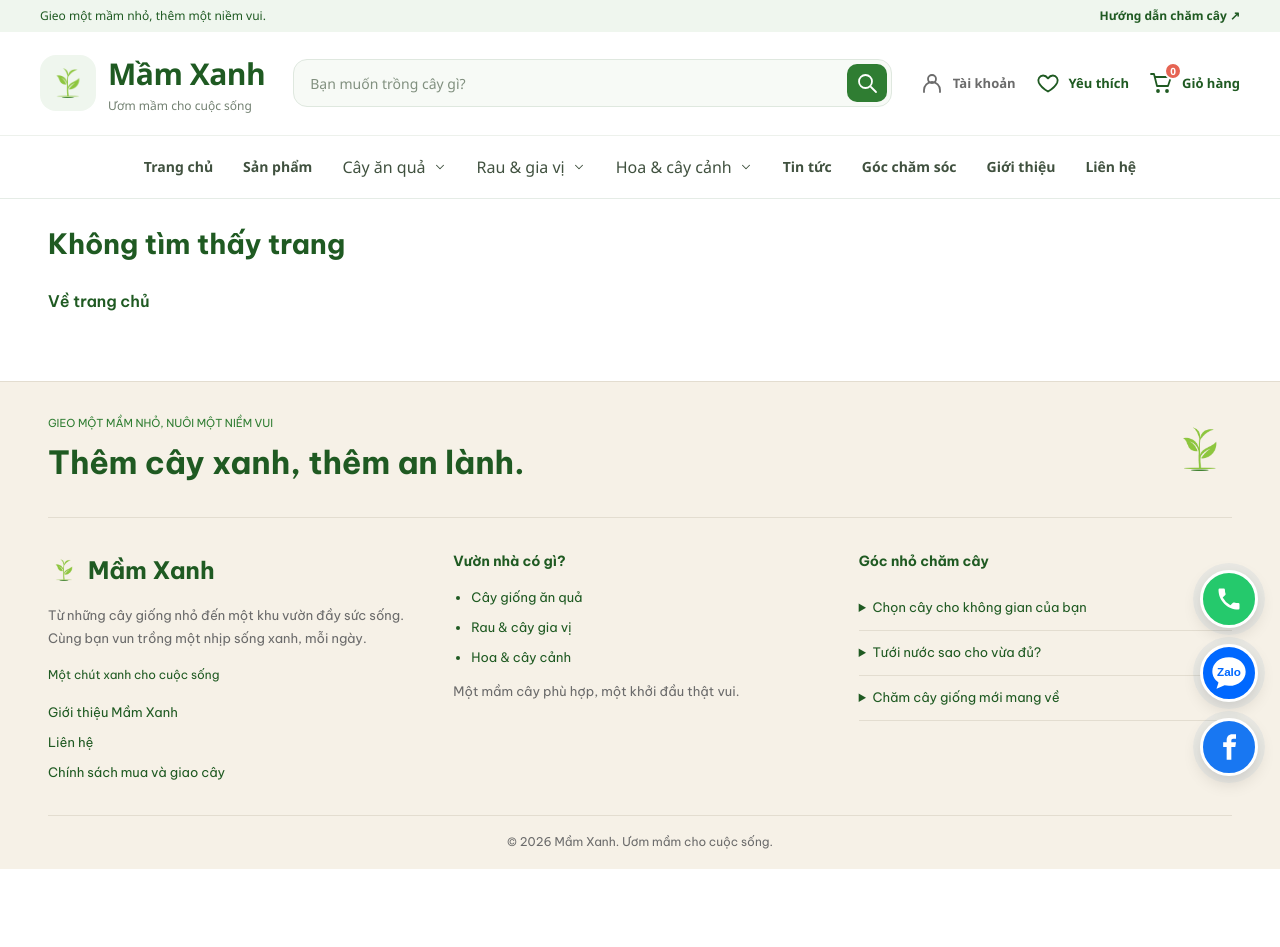
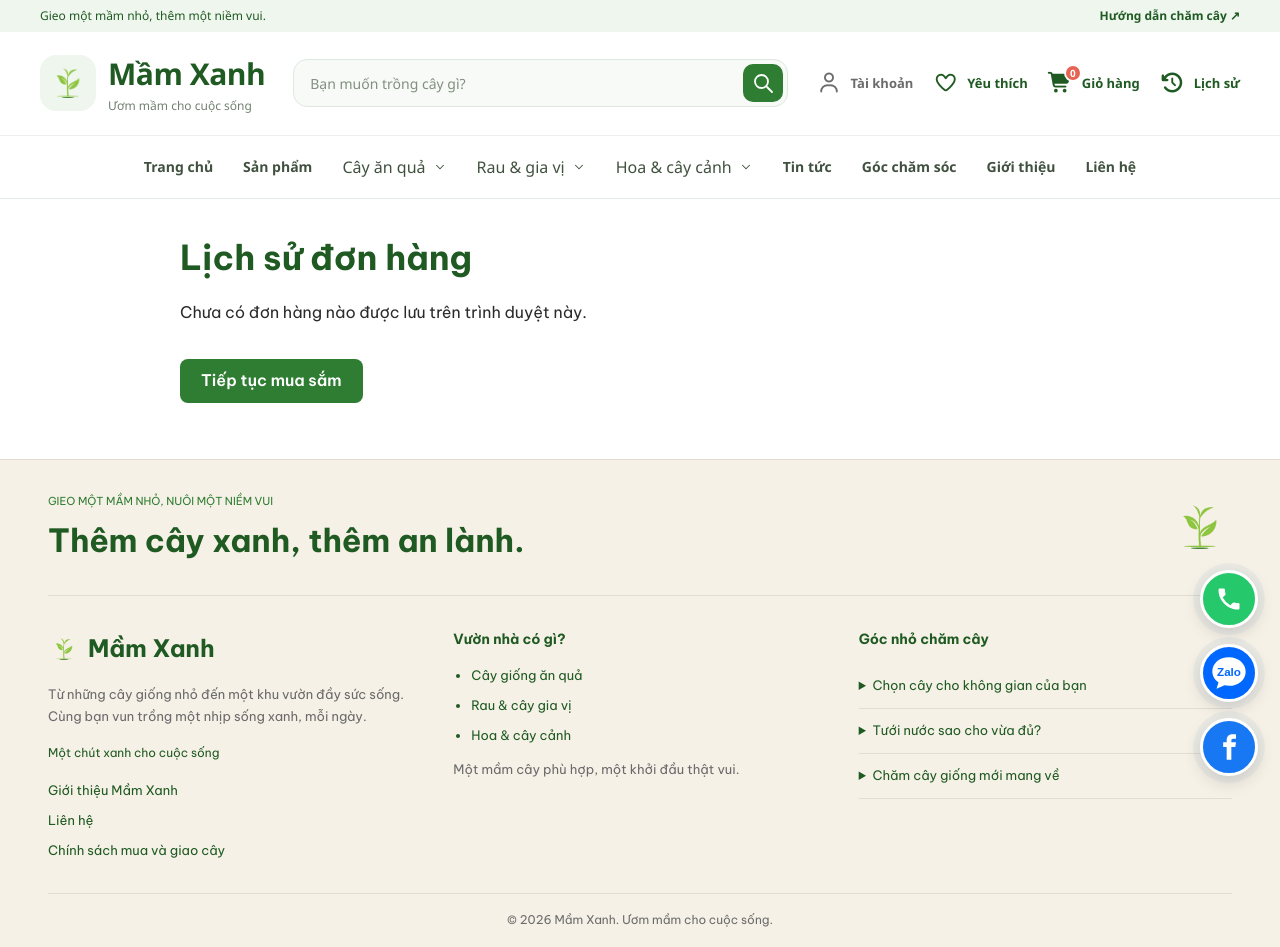
Before and after one commit to pvhNam/Fe_CK, a React (Vite) app: page /lich-su-don-hang in a window 1280 px wide. Before the commit the page ends 869 px from the top, so only its background shows below. Built offline with nearby package versions, Linux system fonts and the light colour scheme.

Commit message:
[ADD]: C17 Hiển thị lịch sử đơn hàng trên cùng trình duyệt ( localStorage )

```diff
--- a/package.json
+++ b/package.json
@@ -12,6 +12,7 @@
     "db:reset": "node -e \"require('fs').copyFileSync('db.seed.json', 'db.json')\""
   },
   "dependencies": {
+    "@fortawesome/fontawesome-free": "^7.3.1",
     "react": "^19.3.1",
     "react-dom": "^19.3.1",
     "react-router-dom": "^6.30.6"
--- a/src/components/Header.tsx
+++ b/src/components/Header.tsx
@@ -203,10 +203,7 @@ function Header() {
                         aria-label="Tài khoản, đăng nhập chưa khả dụng"
                         title="Đăng nhập chưa khả dụng"
                     >
-                        <svg className="header-icon" viewBox="0 0 24 24" aria-hidden="true">
-                            <circle cx="12" cy="8" r="4"/>
-                            <path d="M4 21v-2a8 8 0 0 1 16 0v2"/>
-                        </svg>
+                        <i className="fa-regular fa-user" aria-hidden="true"/>
 
                         <span className="header-action-label">Tài khoản</span>
                     </span>
@@ -216,10 +213,7 @@ function Header() {
                         aria-label={`Cây yêu thích, đã lưu ${favoriteCount} cây`}
                     >
                         <span className="header-cart-icon">
-                            <svg className="header-icon" viewBox="0 0 24 24" aria-hidden="true">
-                                <path
-                                    d="M12 20.5s-7.5-4.6-9.3-9.2C1.5 8 3.6 4.5 7.1 4.5c2 0 3.6 1.1 4.9 2.9 1.3-1.8 2.9-2.9 4.9-2.9 3.5 0 5.6 3.5 4.4 6.8-1.8 4.6-9.3 9.2-9.3 9.2Z"/>
-                            </svg>
+                            <i className="fa-regular fa-heart" aria-hidden="true"/>
 
                             {favoriteCount > 0 && (
                                 <span className="header-cart-count" aria-hidden="true">
@@ -235,19 +229,21 @@ function Header() {
                         to="/gio-hang"
                         aria-label={`Giỏ hàng có ${cartCount} sản phẩm`}
                     >
-            <span className="header-cart-icon">
-              <svg className="header-icon" viewBox="0 0 24 24" aria-hidden="true">
-                <path d="M2 3h3l3 12h11l3-9H6"/>
-                <circle cx="9" cy="20" r="1"/>
-                <circle cx="18" cy="20" r="1"/>
-              </svg>
-
-              <span className="header-cart-count" aria-hidden="true">
-                {cartCount}
-              </span>
-            </span>
+                        <span className="header-cart-icon">
+                            <i className="fa-solid fa-cart-shopping" aria-hidden="true"/>
+                            <span className="header-cart-count" aria-hidden="true">{cartCount}</span>
+                        </span>
 
                         <span className="header-action-label">Giỏ hàng</span>
+                    </NavLink>
+                    <NavLink
+                        className="header-action header-order-history"
+                        to="/lich-su-don-hang"
+                        aria-label="Lịch sử đơn hàng"
+                        title="Lịch sử đơn hàng"
+                    >
+                        <i className="fa-solid fa-clock-rotate-left" aria-hidden="true"/>
+                        <span className="header-action-label">Lịch sử</span>
                     </NavLink>
 
                     <button
--- a/src/components/checkout/CheckoutPaymentMethods.tsx
+++ b/src/components/checkout/CheckoutPaymentMethods.tsx
@@ -8,6 +8,7 @@ import {submitCheckoutOrder} from '../../services/orderService'
 import {clearCheckoutDrafts, readPaymentDraft, writePaymentDraft} from '../../utils/checkoutStorage'
 import type {OnlinePaymentResult, PaymentDraft} from '../../utils/checkoutStorage'
 import {formatVND} from '../../utils/currency'
+import {rememberOrder} from '../../utils/orderHistoryStorage'
 
 type Props = {
     checkoutKey: string
@@ -95,6 +96,7 @@ export default function CheckoutPaymentMethods({checkoutKey, customer, shippingM
                 requestId,
                 requestFingerprint: JSON.stringify([checkoutKey, selected.id]),
             }, Boolean(draft.requestId))
+            const historySaved = result.ok && rememberOrder(result.data.id)
             if (!mounted.current) return
             if (!result.ok) {
                 setOrderError(result.message)
@@ -106,15 +108,15 @@ export default function CheckoutPaymentMethods({checkoutKey, customer, shippingM
                 paymentStatus: order.paymentStatus, onlineResult: order.paymentStatus === 'paid' ? 'success' : null,
             }
             if (!persist(completed)) setDraft(completed)
-            const confirmationUrl = `/don-hang/${order.id}/xac-nhan`
+            const query = new URLSearchParams()
+            if (!historySaved) query.set('loi-lich-su', '1')
             try {
                 clearCart(totals.items)
                 clearCheckoutDrafts()
             } catch {
-                navigate(`${confirmationUrl}?kiem-tra-gio=1`, {replace: true})
-                return
+                query.set('kiem-tra-gio', '1')
             }
-            navigate(confirmationUrl, {replace: true})
+            navigate({pathname: `/don-hang/${order.id}/xac-nhan`, search: query.toString()}, {replace: true})
         } catch {
             setOrderError('Chưa xác nhận được đơn hàng. Vui lòng thử lại.')
         } finally {
--- a/src/main.tsx
+++ b/src/main.tsx
@@ -1,5 +1,6 @@
 import {StrictMode} from 'react'
 import {createRoot} from 'react-dom/client'
+import '@fortawesome/fontawesome-free/css/all.min.css'
 import './style/index.css'
 import App from './App.tsx'
 import CartProvider from './context/CartProvider'
--- /dev/null
+++ b/src/pages/OrderHistoryPage.tsx
@@ -0,0 +1,41 @@
+import {useCallback} from 'react'
+import {Link} from 'react-router-dom'
+import {useApiData} from '../hooks/useApiData'
+import {getOrderById} from '../services/orderService'
+import {formatVND} from '../utils/currency'
+import {DELIVERY_LABELS, PAYMENT_LABELS, formatDateTime} from '../utils/orderDisplay'
+import {readOrderIds} from '../utils/orderHistoryStorage'
+import '../style/OrderConfirmationPage.css'
+
+function HistoryEntry({id}: {id: number}) {
+    const load = useCallback(() => getOrderById(id), [id])
+    const {data, retry} = useApiData(load)
+    return (
+        <article className="order-confirmation__panel">
+            <h2><Link to={`/don-hang/${id}/xac-nhan`}>Đơn #{id}</Link></h2>
+            {!data && <p role="status">Đang tải đơn hàng…</p>}
+            {data && !data.ok && <>
+                <p role="alert">{data.status === 404 ? 'Đơn này không còn trên hệ thống.' : data.message}</p>
+                <button type="button" onClick={retry}>Tải lại đơn #{id}</button>
+            </>}
+            {data?.ok && <>
+                <p>{formatDateTime(data.data.createdAt)}</p>
+                <p>Tổng tiền <strong>{formatVND(data.data.total)}</strong></p>
+                <p>Thanh toán · {data.data.paymentMethod?.name} · {PAYMENT_LABELS[data.data.paymentStatus]}</p>
+                <p>Giao hàng · {data.data.shippingMethod?.name} · {DELIVERY_LABELS[data.data.deliveryStatus]}</p>
+            </>}
+        </article>
+    )
+}
+
+export default function OrderHistoryPage() {
+    const ids = readOrderIds()
+    return (
+        <main className="order-confirmation">
+            <h1>Lịch sử đơn hàng</h1>
+            {ids.length === 0 && <p>Chưa có đơn hàng nào được lưu trên trình duyệt này.</p>}
+            {ids.map(id => <HistoryEntry key={id} id={id}/>)}
+            <Link className="order-confirmation__continue" to="/san-pham">Tiếp tục mua sắm</Link>
+        </main>
+    )
+}
--- a/src/route/Router.tsx
+++ b/src/route/Router.tsx
@@ -13,6 +13,7 @@ import ContactPage from '../pages/ContactPage'
 import CheckoutShippingPage from '../pages/CheckoutShippingPage'
 import CheckoutPaymentPage from '../pages/CheckoutPaymentPage'
 import OrderConfirmationPage from '../pages/OrderConfirmationPage'
+import OrderHistoryPage from '../pages/OrderHistoryPage'
 import ProductAdminPage from '../pages/ProductAdminPage'
 import NewsAdminPage from '../pages/NewsAdminPage'
 import OrderAdminPage from '../pages/OrderAdminPage'
@@ -43,6 +44,7 @@ export default function Router() {
                         <Route path="phuong-thuc-thanh-toan" element={<CheckoutPaymentPage/>}/>
                     </Route>
                     <Route path="don-hang/:id/xac-nhan" element={<OrderConfirmationPage/>}/>
+                    <Route path="lich-su-don-hang" element={<OrderHistoryPage/>}/>
                     <Route path="quan-ly">
                         <Route index element={<Navigate to="san-pham" replace/>}/>
                         <Route path="san-pham" element={<ProductAdminPage/>}/>
--- a/src/style/Header.css
+++ b/src/style/Header.css
@@ -191,6 +191,14 @@
     font-size: 13px;
     font-weight: 600;
     white-space: nowrap;
+}
+
+.header-order-history {
+    min-width: 40px;
+}
+
+.header-action i {
+    font-size: 20px;
 }
 
 .header-action[aria-disabled="true"] {
--- /dev/null
+++ b/src/utils/orderHistoryStorage.ts
@@ -0,0 +1,21 @@
+const prefix = 'mam-xanh.order-history.v1.'
+
+export function rememberOrder(id: number): boolean {
+    try {
+        localStorage.setItem(prefix + id, String(id))
+        return true
+    } catch {
+        return false
+    }
+}
+
+export function readOrderIds(): number[] {
+    const ids: number[] = []
+    for (let index = 0; index < localStorage.length; index++) {
+        const key = localStorage.key(index)
+        if (!key?.startsWith(prefix)) continue
+        const id = Number(key.slice(prefix.length))
+        if (Number.isSafeInteger(id) && id > 0 && key === prefix + id) ids.push(id)
+    }
+    return ids.sort((a, b) => b - a)
+}
```
Also changed, not shown: 1 other file (tests, documents, lock files or other folders).
